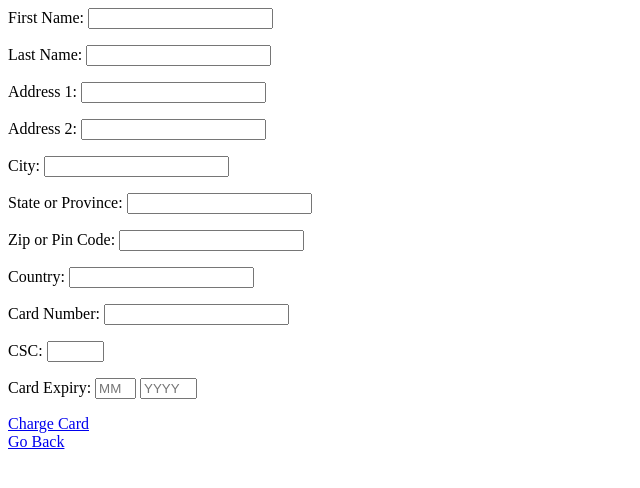
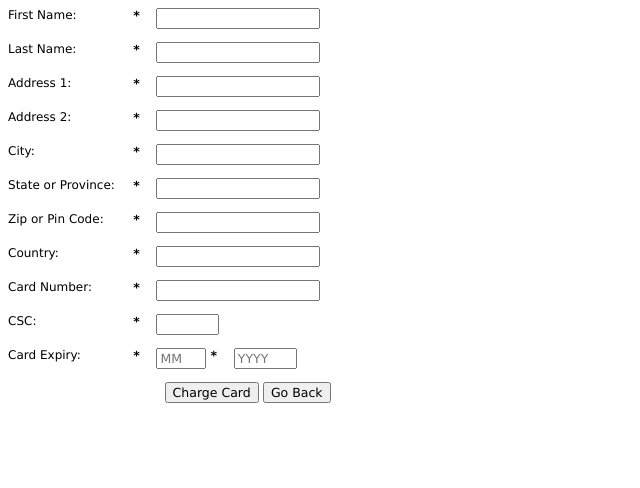
Before and after one commit to infyloop/StripeNP, a Django app: template templates/base.html in a window 1280 px wide. Shown: the top 488 px of the page, without its empty margins (0-640 px from the left). Run offline with Django 3.2, Linux system fonts and the light colour scheme; the template is opened without the code that fills it, so the values that code supplies are empty; some libraries are stand-ins or nearby versions.

Commit message:
Added simple css and form validation

```diff
--- a/static/js/main.js
+++ b/static/js/main.js
@@ -35,17 +35,19 @@ function stripeResponseHandler(status, response) {
     //form$.get(0).submit();
   }
 }
+
 $(document).ready(function() {
+
   $(".submit").live("click", function(e) {
-    e.preventDefault();
+
+      e.preventDefault();
+      $("#payment-form").validate();
     var card_valid = Stripe.validateCardNumber($('#txt_cardno').val());
     var expiry_valid = Stripe.validateExpiry($('#txt_expmonth').val(), $('#txt_expyear').val());
     var cvc_valid = Stripe.validateCVC($('#txt_cvv').val());
 
     if (card_valid && expiry_valid && cvc_valid) {
-      // disable the submit button to prevent repeated clicks
-      alert("valid");
-      $('.submit-button').attr("disabled", "disabled");
+        $('.submit-button').attr("disabled", "disabled");
       var amount = 1000; //amount you want to charge in cents
       Stripe.createToken({
         number: $('#txt_cardno').val(),
--- a/templates/base.html
+++ b/templates/base.html
@@ -2,39 +2,51 @@
   <head>
     <script type="text/javascript" src="https://js.stripe.com/v1/"></script>
     <script type="text/javascript" src="https://ajax.googleapis.com/ajax/libs/jquery/1.6.2/jquery.min.js"></script>
+     <script type="text/javascript" src="http://jzaefferer.github.com/jquery-validation/jquery.validate.js"></script>
+<style type="text/css">
+* { font-family: Verdana; font-size: 96%; }
+label { width: 10em; float: left; }
+label.error { float: none; color: red; padding-left: .5em; vertical-align: top; }
+p { clear: both; }
+.submit { margin-left: 12em; }
+em { font-weight: bold; padding-right: 1em; vertical-align: top; }
+</style>
+
     <script type="text/javascript" src="{{STATIC_URL}}js/main.js"></script>
   </head>
   <body>
     <div id="creditcard-lb">
-      <form method="POST" id="payment-form">
+      <form  class="cmxform" method="POST" id="payment-form">
 	<p><label for="txt_firstname"><span>First Name:</span></label>
-          <input type="text" id="txt_firstname" name="firstname" /></p>
+         <em>*</em> <input type="text" class="required" id="txt_firstname" name="firstname" /></p>
 	<p><label for="txt_lastname"><span>Last Name:</span></label>
-          <input type="text" id="txt_lastname" name="lastname" /></p>
+        <em>*</em>  <input type="text" class="required" id="txt_lastname" name="lastname" /></p>
 	<p><label for="txt_address1"><span>Address 1:</span></label>
-          <input type="text" id="txt_address1" name="address1" /></p>
+         <em>*</em> <input type="text" class="required" id="txt_address1" name="address1" /></p>
 	<p><label for="txt_address2"><span>Address 2:</span></label>
-          <input type="text" id="txt_address2" name="address2" /></p>
+         <em>*</em> <input type="text" class="required" id="txt_address2" name="address2" /></p>
 	<p><label for="txt_city"><span>City:</span></label>
-          <input type="text" id="txt_city" name="city" /></p>
+         <em>*</em> <input type="text" class="required" id="txt_city" name="city" /></p>
 	<p><label for="txt_state"><span>State or Province:</span></label>
-          <input type="text" id="txt_state" name="state" /></p>
+         <em>*</em> <input type="text" class="required" id="txt_state" name="state" /></p>
 	<p><label for="txt_zipcode"><span>Zip or Pin Code:</span></label>
-          <input type="text" id="txt_zipcode" name="zipcode" /></p>
+         <em>*</em> <input type="text" class="required" id="txt_zipcode" name="zipcode" /></p>
 	<p><label for="txt_country"><span>Country:</span></label>
-          <input type="text" id="txt_country" name="country" /></p>
+         <em>*</em> <input type="text" class="required" id="txt_country" name="country" /></p>
 	<p><label class="card-number" for="txt_cardno"><span>Card Number:</span></label>
-          <input type="text" size="20" autocomplete="off"  id="txt_cardno" name="cardno" /></p>
+         <em>*</em> <input type="text" class="required" size="20" autocomplete="off"  id="txt_cardno" name="cardno" /></p>
 	<p class="caution"><label for="txt_cvv"><span>CSC:</span></label>
-          <input type="text" size="4" autocomplete="off"  id="txt_cvv" name="cvv" /> </p>
+         <em>*</em> <input type="text" class="required" size="4" autocomplete="off"  id="txt_cvv" name="cvv" /> </p>
 	<p>
           <label for="txt_expmonth"> <span>Card Expiry:</span></label>
-          <input type="text" size="2"class="card-expiry-month" id="txt_expmonth" name="expmonth" placeholder="MM"  />
-          <input type="text" size="4"	 id="txt_expyear" name="expyear" placeholder="YYYY" />
+         <em>*</em> <input type="text" class="required" size="2"class="card-expiry-month" id="txt_expmonth" name="expmonth" placeholder="MM"  />
+         <em>*</em> <input type="text" class="required" size="4"	 id="txt_expyear" name="expyear" placeholder="YYYY" />
         </p>
 	<p class="submit submit-button">
-          <a class="btn" href="#">Charge Card</a><br>
-          <a class="btn" href="#" onClick="return false">Go Back</a>
+          <input type="submit" class="btn" id="chargecard" value="Charge Card">
+          <input type="submit" class="btn" id="goback" value="Go Back">
+          <!-- <a class="btn" href="#">Charge Card</a><br> -->
+          <!-- <a class="btn" href="#" onClick="return false">Go Back</a> -->
         </p>
 	<div class="clear"></div>
       </form>
```
